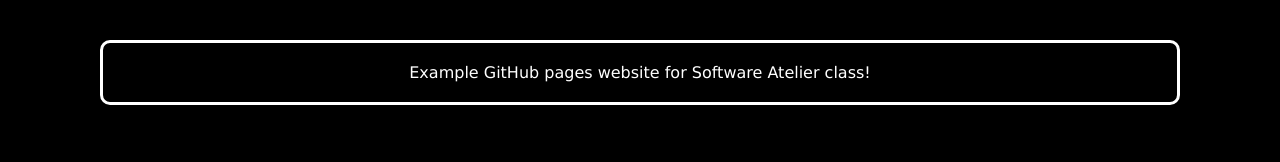
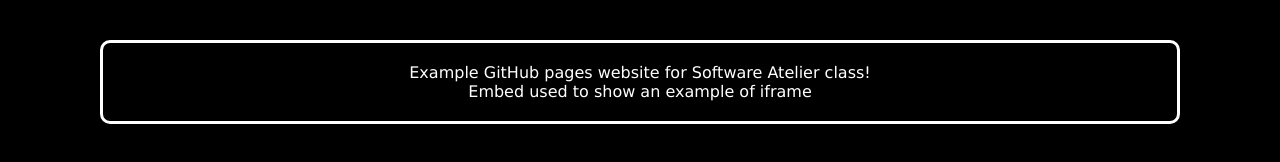
Before and after one commit to victorjaneczkoo/victorjaneczkoo.github.io, a plain HTML site: page index.html in a window 1280 px wide. Drawn offline with Linux system fonts and the light colour scheme.

Commit message:
Enhance index.html with line break and iframe example
Added line break and iframe example to index.html

```diff
--- a/index.html
+++ b/index.html
@@ -23,6 +23,8 @@
   </head>
 
   <body>
-    Example GitHub pages website for Software Atelier class!
+    Example GitHub pages website for Software Atelier class!<br>
+
+    Embed used to show an example of iframe
   </body>
 </html>
```
